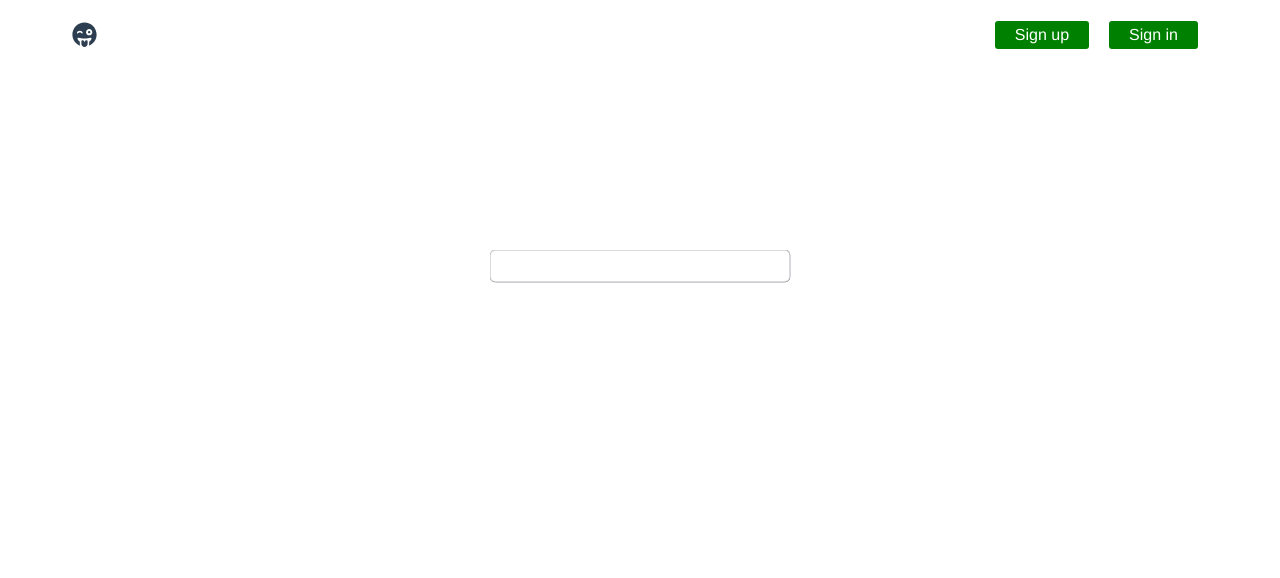
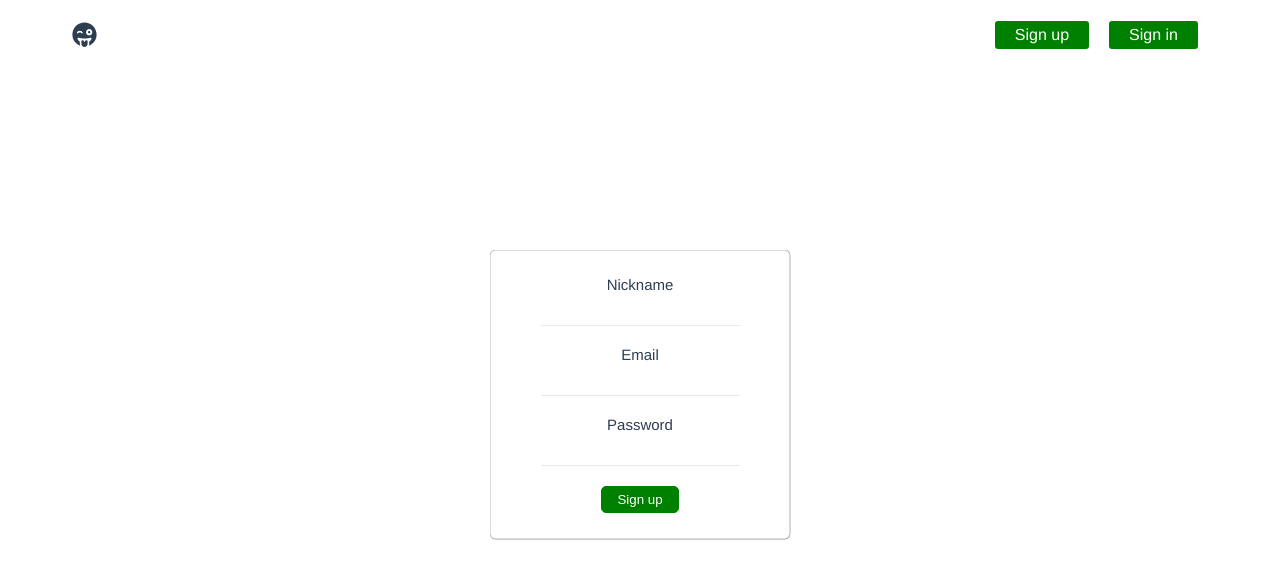
Before and after one commit to takuma0531/sharing-left-sns, a Vue app: page /user/sign-up in a window 1280 px wide. Shown: the top 578 px of the page. Built offline with nearby package versions, Linux system fonts and the light colour scheme; no server answers.

Commit message:
fixed form component

```diff
--- a/src/components/form/Form.vue
+++ b/src/components/form/Form.vue
@@ -2,13 +2,13 @@
   <div class="form">
     <form @submit.prevent="emitToParent">
       <!-- nickname -->
-      <input-nickname-field :nickname="setNickname" />
+      <input-nickname-field v-on:nickname="setNickname" />
 
       <!-- email -->
-      <input-email-field :email="setEmail" />
+      <input-email-field v-on:email="setEmail" />
 
       <!-- password -->
-      <input-password-field :password="setPassword" />
+      <input-password-field v-on:password="setPassword" />
 
       <button class="btn">{{ formType }}</button>
     </form>
@@ -45,7 +45,6 @@ export default {
   },
   methods: {
     emitToParent(e) {
-      console.log(e);
       this.$emit('userInfo', this.userInfo);
     },
     setNickname(nickname) {
--- a/src/components/form/items/InputEmailField.vue
+++ b/src/components/form/items/InputEmailField.vue
@@ -20,7 +20,6 @@ export default {
   },
   methods: {
     emitToParent(e) {
-      console.log(e);
       this.$emit('email', this.email);
     },
   },
--- a/src/views/user-form/SignUp.vue
+++ b/src/views/user-form/SignUp.vue
@@ -1,11 +1,11 @@
 <template>
   <div class="form-container">
-    <form v-on:userInfo="onSubmit" :formType="formType" />
+    <Form v-on:userInfo="onSubmit" :formType="formType" />
   </div>
 </template>
 
 <script>
-import { Form } from '../../components';
+import { Form, Shortcuts } from '../../components';
 
 export default {
   components: {
```
Also changed, not shown: src/assets/scss/views/_user-form.scss (line endings or trailing spaces).
